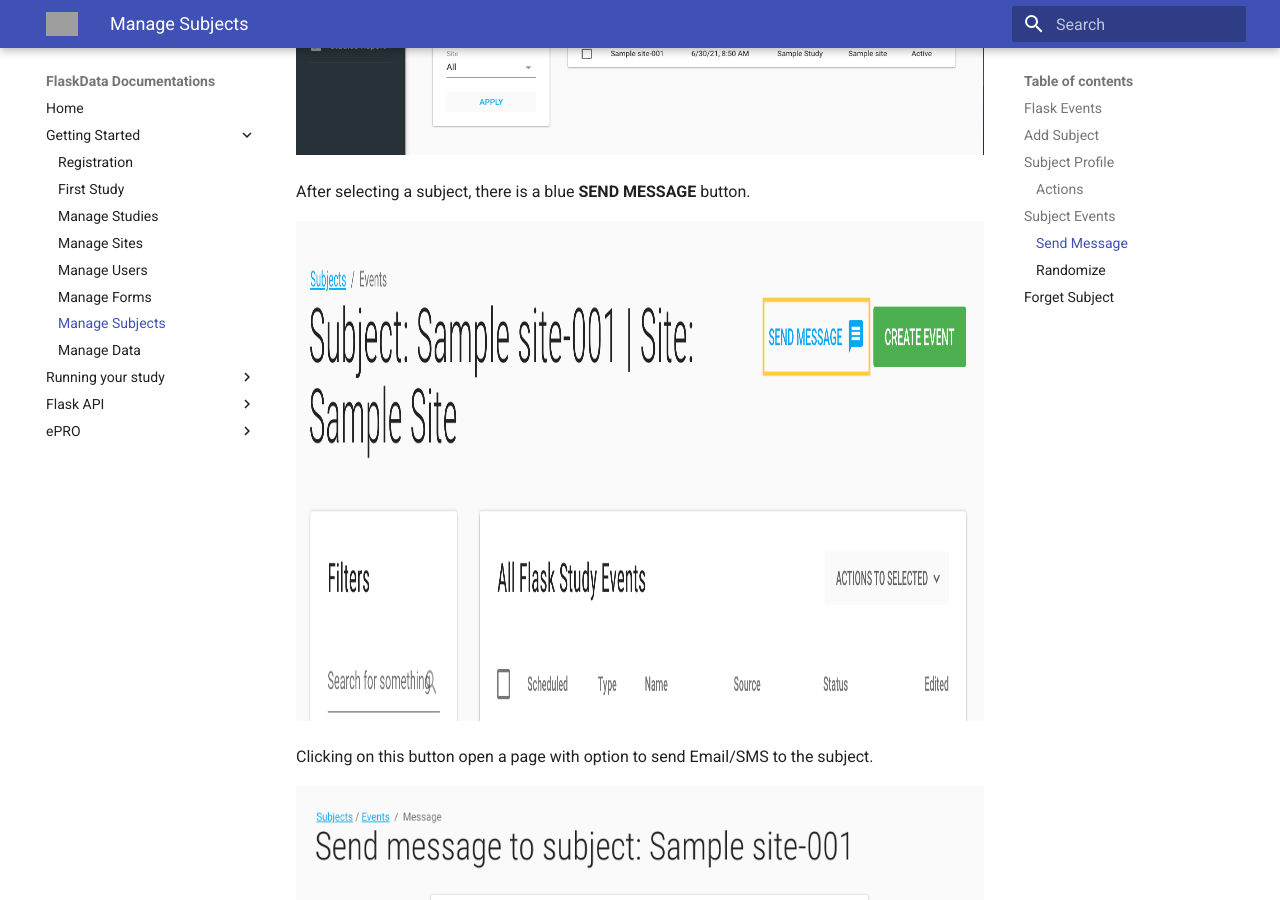
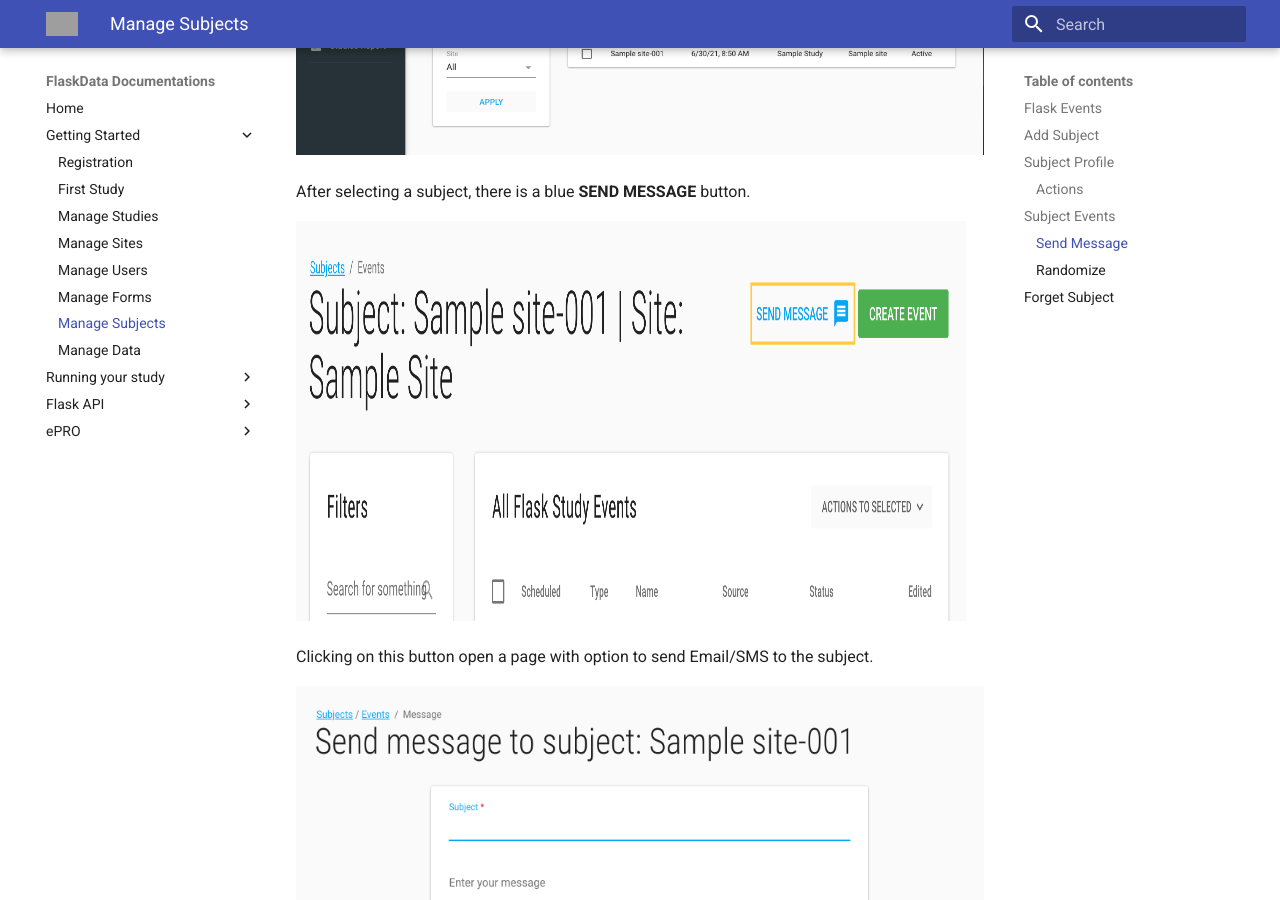
Before and after one commit to onlyjazz/flask-docs, an MkDocs documentation site: the page built from docs/manage_subjects.md, in a window 1280 px wide and 900 px high, scrolled down 3910 px. Built offline with MkDocs 1.6.1 and Material for MkDocs 9.7.7, drawn with Linux system fonts in a browser that asks for light colours; grey boxes are pictures that could not be loaded.

Commit message:
formatting

```diff
--- a/docs/manage_subjects.md
+++ b/docs/manage_subjects.md
@@ -75,11 +75,11 @@
 
 After selecting a subject, there is a blue **SEND MESSAGE** button.
 
-![Screenshot](img/newSubject/sendMessage.png){: style="height:500px;width:700px"}
+![Screenshot](img/newSubject/sendMessage.png){: style="height:400px;width:670px"}
 
 Clicking on this button open a page with option to send Email/SMS to the subject.
 
-![Screenshot](img/newSubject/message.png){: style="height:500px;width:700px"}
+![Screenshot](img/newSubject/message.png){: style="height:460px;width:700px"}
 
 
 ###Randomize
```
